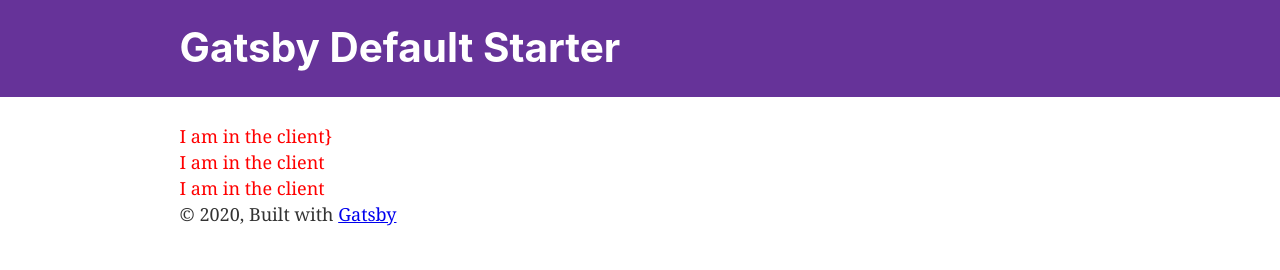
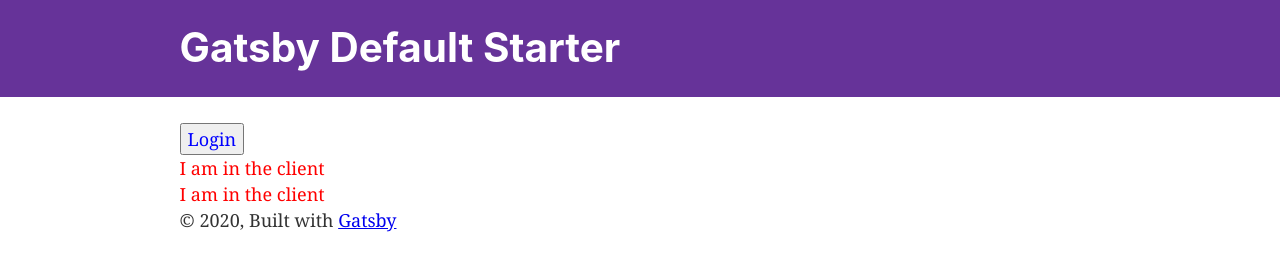
Before and after one commit to rafaelquintanilha/rehydration-issue, a Gatsby site: page / in a window 1280 px wide. Built offline with nearby package versions, Linux system fonts and the light colour scheme; Gatsby itself is replaced by a stand-in of ours.

Commit message:
2nd try to generate issue

```diff
--- a/src/pages/index.js
+++ b/src/pages/index.js
@@ -1,8 +1,9 @@
 import React from "react";
+import css from './index.module.css';
 import Layout from "../components/layout";
 import SEO from "../components/seo";
 import useIsClient from '../useIsClient';
-import css from './index.module.css';
+import useLocalStorage from "../useLocalStorage";
 
 const ComponentWithEarlyExit = () => {
   const { isClient, key } = useIsClient();
@@ -24,18 +25,17 @@ const ComponentWithKey = () => {
 }
 
 const ComponentWithoutKey = () => {
-  const { isClient } = useIsClient();
+  const [token, setToken] = useLocalStorage('token', "");
+  const isLoggedIn = token !== "";
+
+  const onLogin = () => setToken(Math.random().toString(36).substring(2));
+  const onLogout = () => setToken("");
+
   return (
     <div>
-      {isClient ? (
-        <div className={css['red']}>
-          I am in the client}
-        </div>
-      ) : (
-        <div className={css['blue']}>
-          I am in the server
-        </div>
-      )}
+      {isLoggedIn
+        ? <button className={css['red']} onClick={onLogout}>Logout</button>
+        : <button className={css['blue']} onClick={onLogin}>Login</button>}
     </div>
   );
 }
--- /dev/null
+++ b/src/useLocalStorage.js
@@ -0,0 +1,39 @@
+import { useState } from 'react';
+
+const useLocalStorage = (key, initialValue) => {
+  // State to store our value
+  // Pass initial state function to useState so logic is only executed once
+  const [storedValue, setStoredValue] = useState(() => {
+    try {
+      // Get from local storage by key
+      const item = window.localStorage.getItem(key);
+      // Parse stored json or if none return initialValue
+      return item ? JSON.parse(item) : initialValue;
+    } catch (error) {
+      // If error also return initialValue
+      console.log(error);
+      return initialValue;
+    }
+  });
+
+  // Return a wrapped version of useState's setter function that ...
+  // ... persists the new value to localStorage.
+  const setValue = value => {
+    try {
+      // Allow value to be a function so we have same API as useState
+      const valueToStore =
+        value instanceof Function ? value(storedValue) : value;
+      // Save state
+      setStoredValue(valueToStore);
+      // Save to local storage
+      window.localStorage.setItem(key, JSON.stringify(valueToStore));
+    } catch (error) {
+      // A more advanced implementation would handle the error case
+      console.log(error);
+    }
+  };
+
+  return [storedValue, setValue];
+}
+
+export default useLocalStorage;
```
